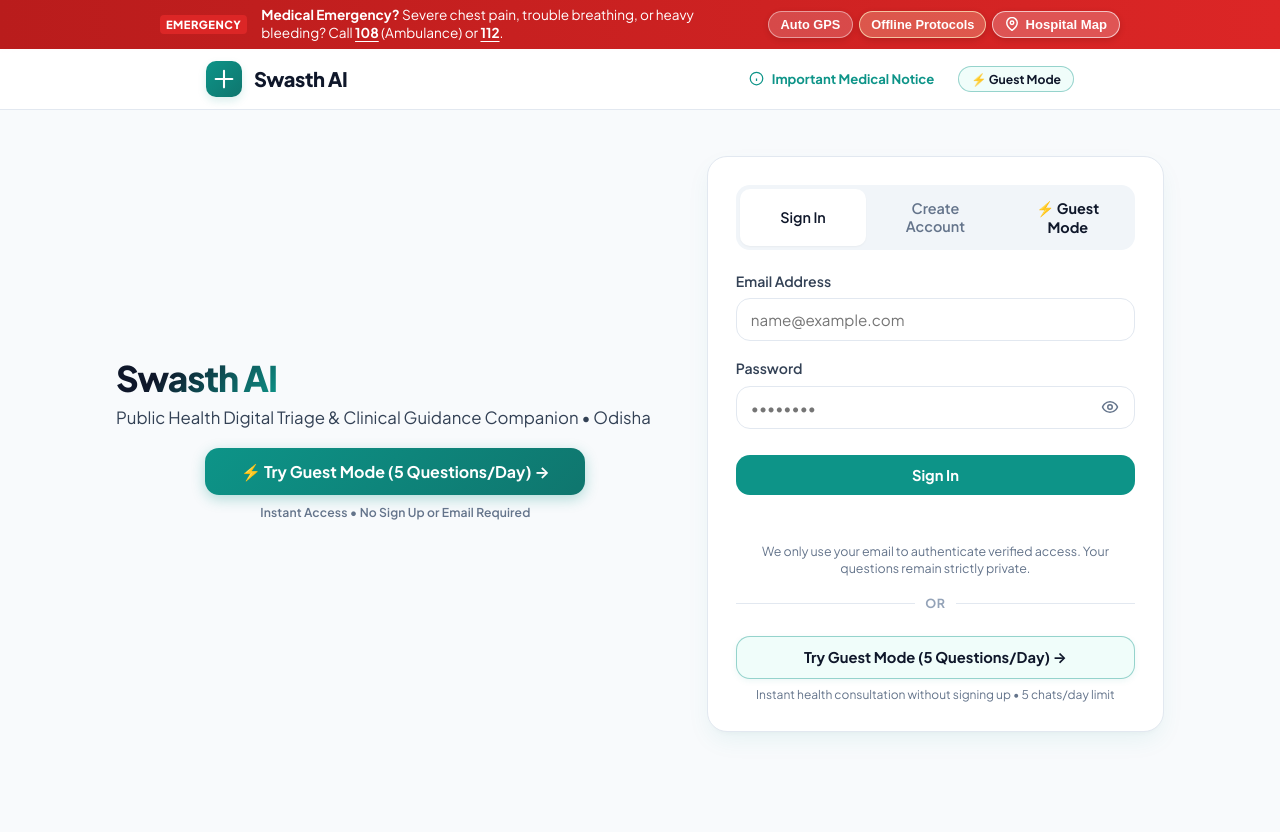
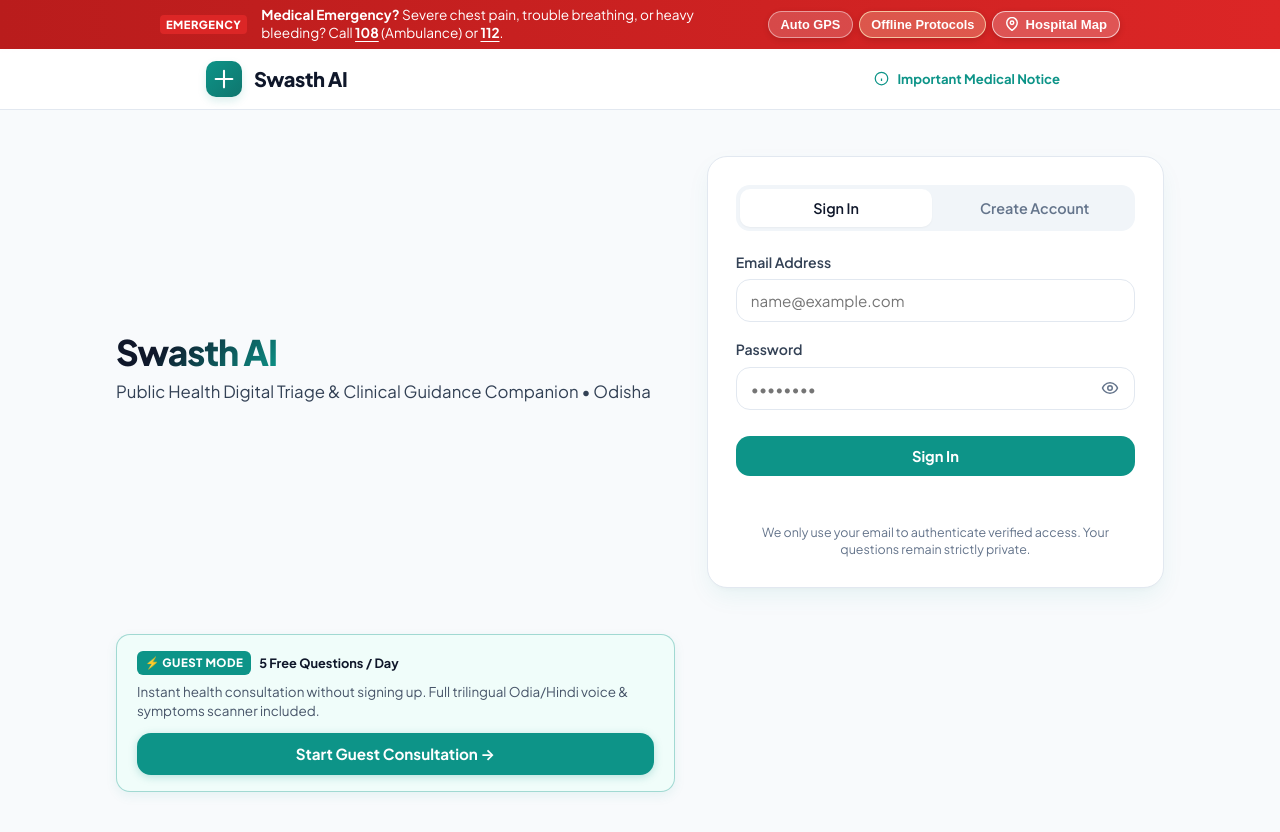
Before and after one commit to AsutoshMishra-Engineer/SWASTH-AI-, a website: page public/index.html in a window 1280 px wide. Before the commit the page ends 800 px from the top, so only its background shows below. Drawn offline with Linux system fonts and the light colour scheme.

Commit message:
feat(guest): consolidate guest mode into compact dedicated card directly below auth box

```diff
--- a/public/index.html
+++ b/public/index.html
@@ -84,9 +84,6 @@
         <button id="navSignInBtn" class="btn primary small nav-signin-btn" type="button" hidden title="Sign in or create account">
           Sign In
         </button>
-        <button id="navGuestBtn" class="btn ghost small nav-guest-pill" type="button" title="Try Guest Mode">
-          ⚡ Guest Mode
-        </button>
         <button id="navChatBtn" class="btn primary small" type="button" hidden title="Open Health Chat Assistant">
           💬 Chat
         </button>
@@ -115,12 +112,6 @@
           <p class="hero-subhead" style="margin: 8px 0 0; color: var(--ink-secondary); font-size: 1.05rem; line-height: 1.45;">
             Public Health Digital Triage & Clinical Guidance Companion • Odisha
           </p>
-          <div class="hero-guest-box">
-            <button id="heroGuestBtn" class="btn hero-guest-btn" type="button">
-              ⚡ Try Guest Mode (5 Questions/Day) →
-            </button>
-            <span class="hero-guest-tag">Instant Access &bull; No Sign Up or Email Required</span>
-          </div>
         </div>
       </div>
 
@@ -136,10 +127,9 @@
           <button id="cardDeleteAccountBtn" class="btn danger-outline full-width" type="button" style="margin-top: 12px;">Delete Your Account</button>
         </div>
         <div id="loggedOutAuthContent">
-          <div class="tabs" role="group" aria-label="Choose sign in, sign up, or guest mode">
+          <div class="tabs" role="group" aria-label="Choose sign in or sign up">
             <button id="tabSignIn" class="tab active" type="button" aria-pressed="true">Sign In</button>
             <button id="tabSignUp" class="tab" type="button" aria-pressed="false">Create Account</button>
-            <button id="tabGuest" class="tab tab-guest-btn" type="button" aria-pressed="false">⚡ Guest Mode</button>
           </div>
           <form id="authForm" novalidate>
             <div class="field">
@@ -166,14 +156,23 @@
           <p id="authMsg" class="msg" role="status" aria-live="polite"></p>
           <button id="resendBtn" class="btn ghost full-width" type="button" hidden>Resend verification email</button>
           <p class="fine">We only use your email to authenticate verified access. Your questions remain strictly private.</p>
-          <div class="guest-divider">
-            <span>or</span>
+        </div>
+      </div>
+
+      <!-- SMALL DEDICATED GUEST MODE BOX (JUST BELOW SIGN IN / CREATE ACCOUNT BOX) -->
+      <div class="card guest-card" id="guestCard">
+        <div class="guest-card-header">
+          <div class="guest-card-badge-wrap">
+            <span class="guest-card-badge">⚡ GUEST MODE</span>
+            <span class="guest-card-limit">5 Free Questions / Day</span>
           </div>
-          <button id="guestModeBtn" class="btn guest-mode-btn full-width" type="button">
-            Try Guest Mode (5 Questions/Day) →
-          </button>
-          <p class="guest-mode-note">Instant health consultation without signing up &bull; 5 chats/day limit</p>
         </div>
+        <p class="guest-card-text">
+          Instant health consultation without signing up. Full trilingual Odia/Hindi voice &amp; symptoms scanner included.
+        </p>
+        <button id="guestModeBtn" class="btn guest-card-btn" type="button">
+          Start Guest Consultation →
+        </button>
       </div>
     </section>
 
--- a/public/style.css
+++ b/public/style.css
@@ -420,49 +420,75 @@ main {
   box-shadow: var(--shadow-lg);
 }
 
-/* --- GUEST MODE BUTTON & WORKFLOW --- */
-.guest-divider {
-  display: flex;
-  align-items: center;
-  text-align: center;
-  margin: 16px 0 12px;
-  color: #94a3b8;
-  font-size: 0.78rem;
-}
-.guest-divider::before,
-.guest-divider::after {
-  content: '';
-  flex: 1;
-  border-bottom: 1px solid var(--line);
-}
-.guest-divider span {
-  padding: 0 10px;
+/* --- GUEST MODE BOX (JUST BELOW SIGN IN / CREATE ACCOUNT BOX) --- */
+.guest-card {
+  margin-top: 14px;
+  background: #f0fdfa !important;
+  border: 1.5px solid rgba(13, 148, 136, 0.35) !important;
+  border-radius: var(--radius);
+  padding: 16px 20px;
+  box-shadow: 0 4px 12px rgba(13, 148, 136, 0.08);
+  transition: transform 0.15s ease, box-shadow 0.15s ease;
+}
+.guest-card:hover {
+  border-color: var(--primary) !important;
+  box-shadow: 0 6px 16px rgba(13, 148, 136, 0.14);
+}
+.guest-card-header {
+  display: flex;
+  align-items: center;
+  justify-content: space-between;
+  margin-bottom: 8px;
+}
+.guest-card-badge-wrap {
+  display: flex;
+  align-items: center;
+  gap: 8px;
+}
+.guest-card-badge {
+  background: var(--primary);
+  color: #ffffff;
+  font-size: 0.72rem;
+  font-weight: 800;
+  padding: 3px 8px;
+  border-radius: 6px;
+  letter-spacing: 0.04em;
   text-transform: uppercase;
+}
+.guest-card-limit {
+  font-size: 0.8rem;
   font-weight: 700;
-  letter-spacing: 0.05em;
-}
-.guest-mode-btn {
-  background: #f0fdfa !important;
-  color: var(--primary-dark) !important;
-  border: 1.5px solid rgba(13, 148, 136, 0.4) !important;
+  color: var(--primary-dark);
+}
+.guest-card-text {
+  margin: 0 0 12px;
+  font-size: 0.84rem;
+  color: #475569;
+  line-height: 1.4;
+}
+.guest-card-btn {
+  width: 100%;
+  background: var(--primary) !important;
+  color: #ffffff !important;
   font-weight: 700 !important;
-  border-radius: var(--radius);
-  padding: 11px 16px;
-  font-size: 0.94rem;
-  box-shadow: 0 2px 6px rgba(13, 148, 136, 0.08);
+  font-size: 0.95rem !important;
+  padding: 11px 16px !important;
+  border-radius: var(--radius) !important;
+  border: none !important;
+  box-shadow: 0 2px 8px rgba(13, 148, 136, 0.25) !important;
   cursor: pointer;
-}
-.guest-mode-btn:hover {
-  background: #ccfbf1 !important;
-  border-color: var(--primary) !important;
+  transition: all 0.15s ease;
+  display: inline-flex;
+  align-items: center;
+  justify-content: center;
+}
+.guest-card-btn:hover {
+  background: var(--primary-dark) !important;
   transform: translateY(-1px);
-}
-.guest-mode-note {
-  text-align: center;
-  font-size: 0.75rem;
-  color: #64748b;
-  margin: 8px 0 0;
-  line-height: 1.35;
+  box-shadow: 0 4px 12px rgba(13, 148, 136, 0.35) !important;
+}
+.guest-card-btn:active {
+  transform: translateY(0);
 }
 .guest-chat-banner {
   display: flex;
@@ -519,61 +545,6 @@ main {
   border-radius: var(--radius-full) !important;
   padding: 4px 12px !important;
   font-size: 0.76rem !important;
-}
-.nav-guest-pill {
-  background: #f0fdfa !important;
-  color: var(--primary-dark) !important;
-  border: 1.5px solid rgba(13, 148, 136, 0.4) !important;
-  font-weight: 700 !important;
-  border-radius: var(--radius-full) !important;
-  padding: 4px 12px !important;
-  font-size: 0.76rem !important;
-  cursor: pointer;
-  transition: all 0.15s ease;
-}
-.nav-guest-pill:hover {
-  background: #ccfbf1 !important;
-  border-color: var(--primary) !important;
-}
-
-.hero-guest-box {
-  margin: 18px auto 0;
-  display: flex;
-  flex-direction: column;
-  align-items: center;
-  gap: 8px;
-  width: 100%;
-  max-width: 380px;
-}
-.hero-guest-btn {
-  width: 100%;
-  background: linear-gradient(135deg, #0d9488 0%, #0f766e 100%) !important;
-  color: #ffffff !important;
-  font-size: 1rem !important;
-  font-weight: 700 !important;
-  padding: 13px 20px !important;
-  border-radius: var(--radius) !important;
-  box-shadow: 0 4px 14px rgba(13, 148, 136, 0.3) !important;
-  border: none !important;
-  cursor: pointer;
-  transition: transform 0.15s ease, box-shadow 0.15s ease;
-  display: inline-flex;
-  align-items: center;
-  justify-content: center;
-  text-decoration: none;
-}
-.hero-guest-btn:hover {
-  transform: translateY(-2px);
-  box-shadow: 0 6px 18px rgba(13, 148, 136, 0.4) !important;
-}
-.hero-guest-btn:active {
-  transform: translateY(0);
-}
-.hero-guest-tag {
-  font-size: 0.76rem;
-  color: #64748b;
-  font-weight: 600;
-  letter-spacing: 0.01em;
 }
 .tabs {
   display: flex;
@@ -600,17 +571,6 @@ main {
   background: #fff;
   color: var(--ink);
   box-shadow: var(--shadow-sm);
-}
-.tab-guest-btn {
-  color: var(--primary-dark) !important;
-  font-weight: 700 !important;
-}
-.tab-guest-btn:hover {
-  background: rgba(13, 148, 136, 0.1) !important;
-}
-.tab-guest-btn.active {
-  background: var(--primary) !important;
-  color: #ffffff !important;
 }
 
 .field {
```
Also changed, not shown: tests/frontend.test.js (+2 -10 lines), public/app.js.
